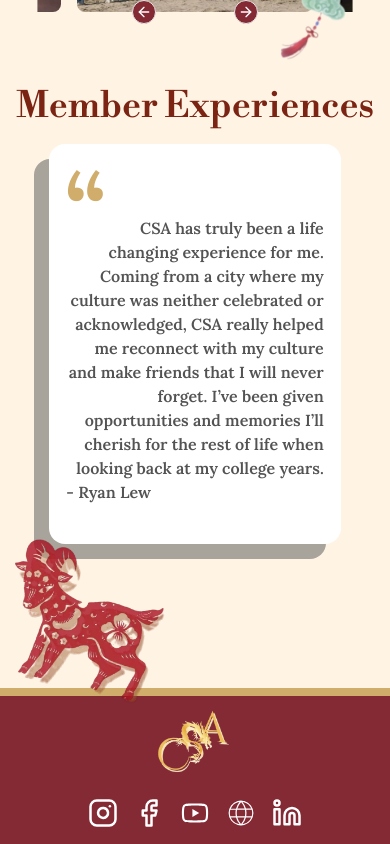
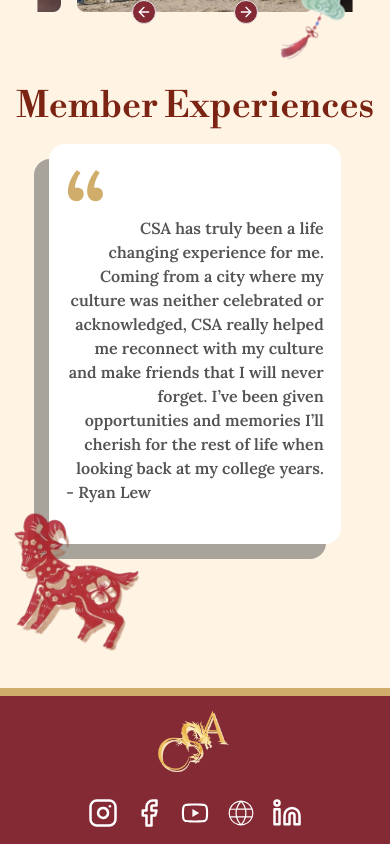
Before and after one commit to acm-ucr/csa-website, a Next.js app: page / in a window 390 px wide. Shown: the part 1922-2766 px from the top of the page. Built offline with nearby package versions, Linux system fonts and the light colour scheme.

Commit message:
move the animal a bit more up

```diff
--- a/src/components/home/MemberExperiences.tsx
+++ b/src/components/home/MemberExperiences.tsx
@@ -28,7 +28,7 @@ const MemberExperiences = () => {
       <Image
         src={Ram}
         alt="Chinese Ram"
-        className="absolute left-[3vw] w-2/5 translate-y-[-18vh] sm:w-1/3 sm:translate-y-[-19vh] md:w-1/4 md:translate-y-[-20vh] lg:w-1/4 lg:translate-y-[-24vh] xl:w-1/6 xl:translate-y-[-39vh] 2xl:w-1/6 2xl:translate-y-[-28vh]"
+        className="absolute left-[3vw] w-4/12 translate-y-[-21vh] sm:w-1/3 sm:translate-y-[-19vh] md:w-1/4 md:translate-y-[-20vh] lg:w-1/4 lg:translate-y-[-24vh] xl:w-1/6 xl:translate-y-[-39vh] 2xl:w-1/6 2xl:translate-y-[-38vh]"
       />
     </>
   );
```
